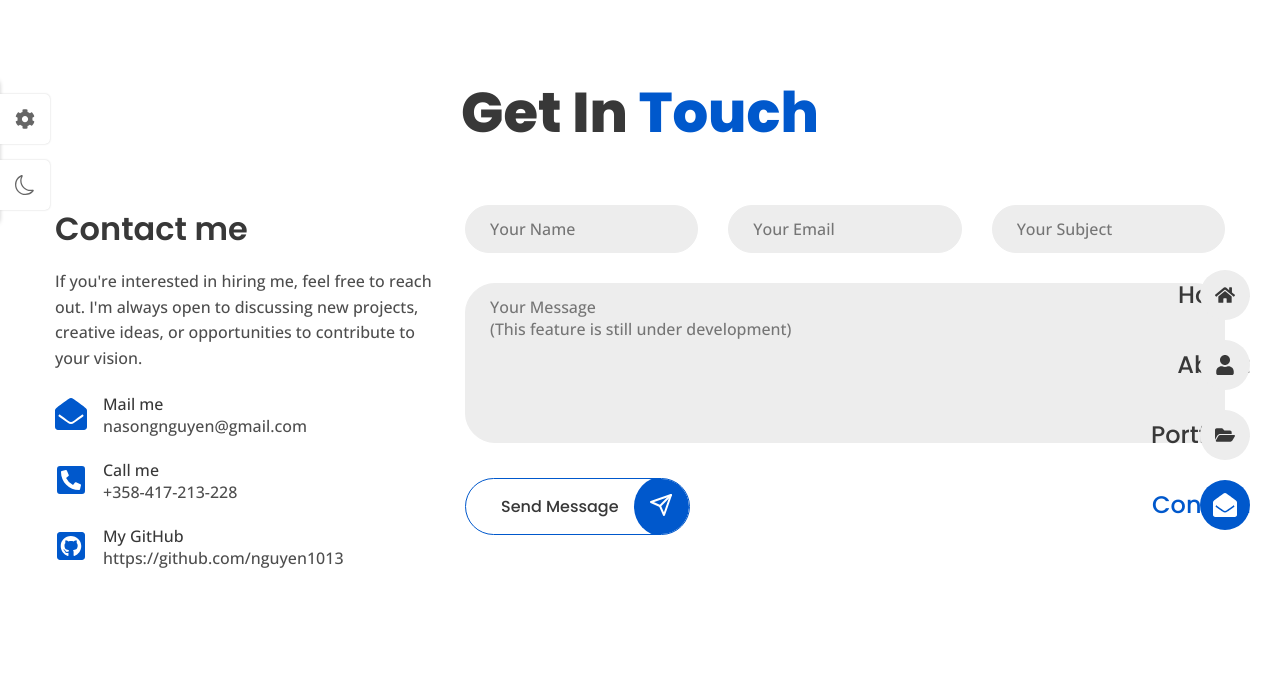
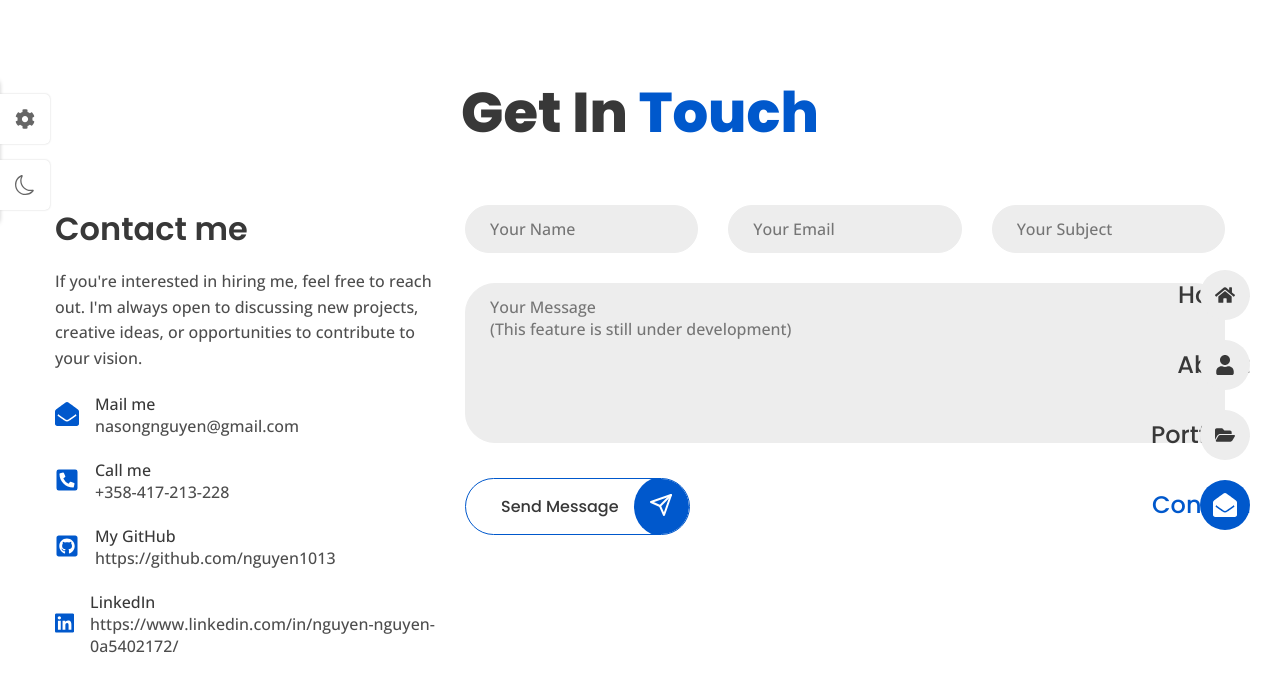
Before and after one commit to nguyen1013/react-router-personal-website, a React (Create React App) app: page /contact in a window 1280 px wide. Shown: the top 692 px of the page. Built offline with nearby package versions, Linux system fonts and the light colour scheme.

Commit message:
update linkedln

```diff
--- a/src/pages/contact/Contact.js
+++ b/src/pages/contact/Contact.js
@@ -49,13 +49,13 @@ const Contact = () => {
               </div>
             </div>
 
-            {/* <div className="info__item">
+            <div className="info__item">
               <FaLinkedin className="info__icon" />
               <div>
                 <span className='info__title'>LinkedIn</span>
                 <h4 className="info__desc"><a href="https://www.linkedin.com/in/nguyen-nguyen-0a5402172/" target='_blank' rel="noreferrer" className='info__desc-link' >https://www.linkedin.com/in/nguyen-nguyen-0a5402172/</a></h4>
               </div>
-            </div> */}
+            </div>
 
           </div>
 
--- a/src/pages/contact/contact.css
+++ b/src/pages/contact/contact.css
@@ -27,6 +27,11 @@
 .contact__info .info__icon {
   color: var(--first-color);
   font-size: var(--h2-font-size);
+}
+
+.info__icon {
+  width: 24px;
+  height: 24px;
 }
 
 .contact__info .info__title {
```
Also changed, not shown: 1 other file (tests, documents, lock files or other folders).
